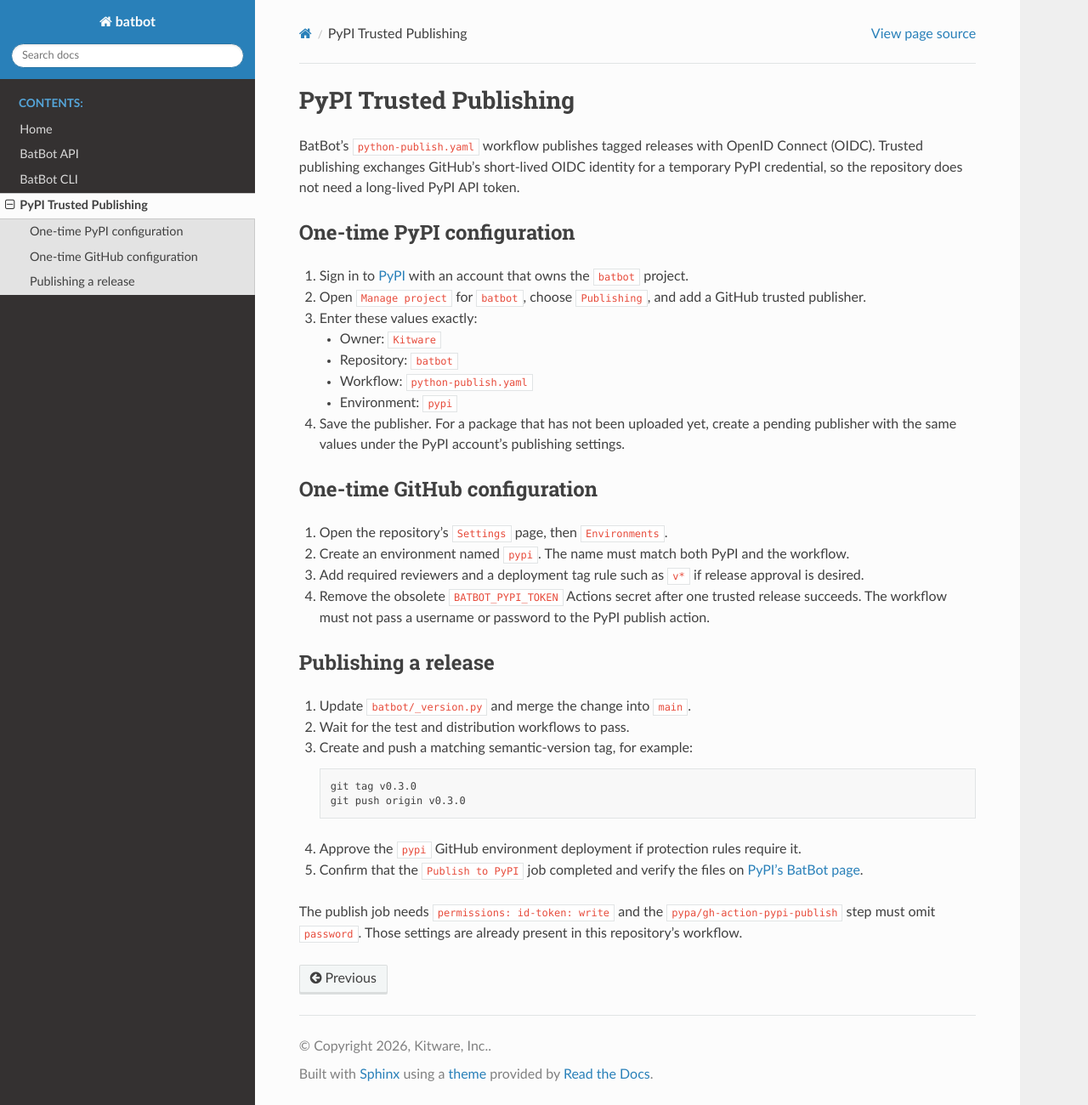
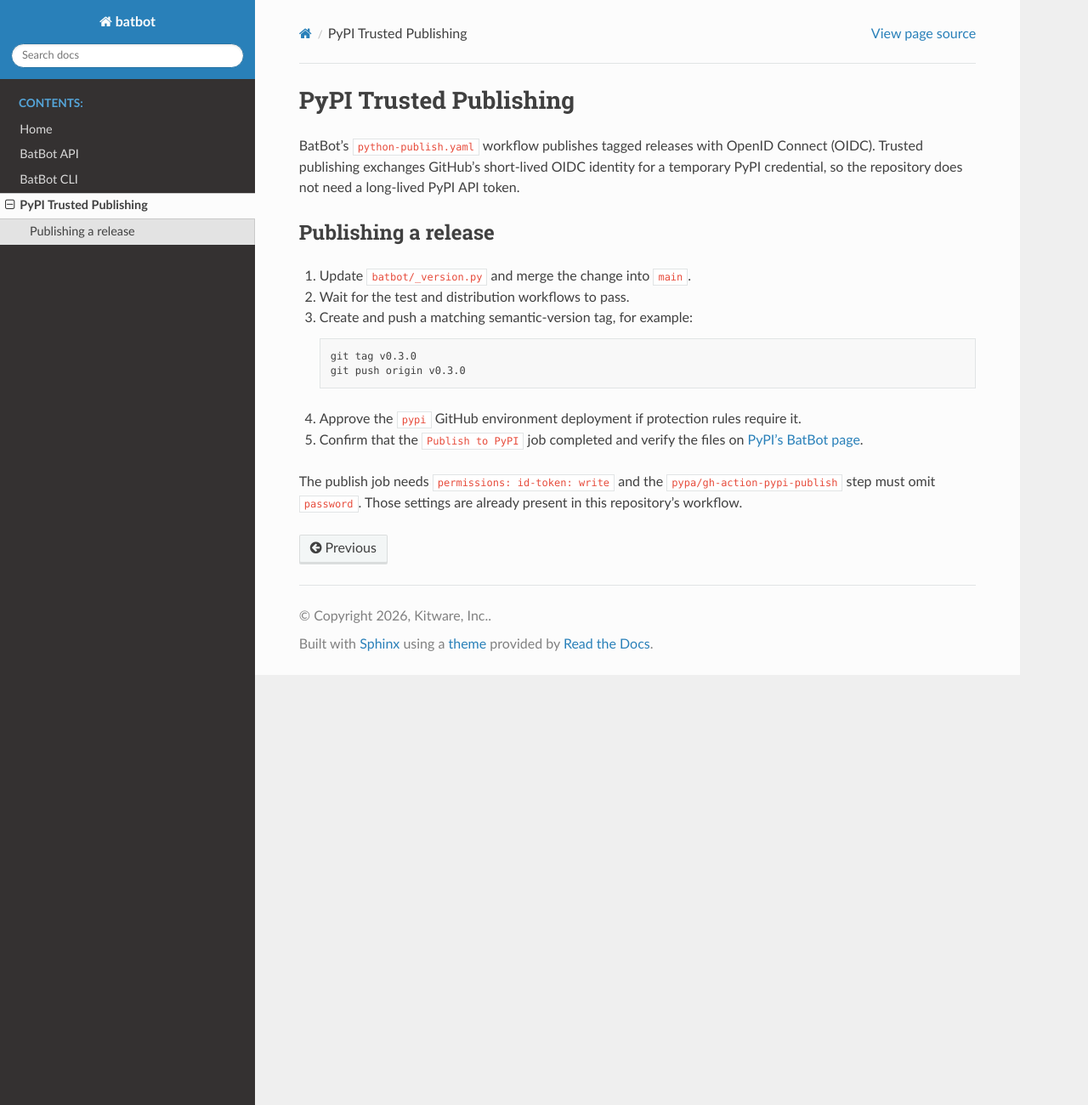
Before and after one commit to Kitware/batbot, a Sphinx documentation site: the page built from docs/publishing.rst, in a window 1280 px wide and 1300 px high. Shown: the whole window at 85% size. Built offline with Sphinx 7.4.7 and the Read the Docs theme 3.1.0, drawn with Linux system fonts in a browser that asks for light colours; formulas are drawn with MathJax 3.

Commit message:
Small formatting changes to documentation

```diff
--- a/CHANGELOG.rst
+++ b/CHANGELOG.rst
@@ -1,4 +1,3 @@
-=========
 Changelog
 =========
 
--- a/ISSUES.rst
+++ b/ISSUES.rst
@@ -1,4 +1,3 @@
-============
 Known Issues
 ============
 
--- a/docs/cli.rst
+++ b/docs/cli.rst
@@ -1,5 +1,5 @@
 BatBot CLI
-============
+==========
 
 BatBot is the machine learning interface for the Kitware BatAI project.  This page specifies
 the Command Line Interface (CLI) to interact with all of the algorithms and machine learning
@@ -11,5 +11,3 @@
 .. click:: batbot.batbot_cli:cli
    :prog: batbot
    :nested: full
-
-.. include:: environment.rst
--- a/docs/conf.py
+++ b/docs/conf.py
@@ -26,6 +26,8 @@
     'sphinx.ext.napoleon',
     'sphinx_click',
 ]
+
+suppress_warnings = ['autosectionlabel.*']
 
 intersphinx_mapping = {
     'rtd': ('https://docs.readthedocs.io/en/stable/', None),
--- a/docs/publishing.rst
+++ b/docs/publishing.rst
@@ -5,36 +5,6 @@
 OpenID Connect (OIDC). Trusted publishing exchanges GitHub's short-lived OIDC
 identity for a temporary PyPI credential, so the repository does not need a
 long-lived PyPI API token.
-
-One-time PyPI configuration
----------------------------
-
-#. Sign in to `PyPI <https://pypi.org/>`_ with an account that owns the
-   ``batbot`` project.
-#. Open ``Manage project`` for ``batbot``, choose ``Publishing``, and add a
-   GitHub trusted publisher.
-#. Enter these values exactly:
-
-   * Owner: ``Kitware``
-   * Repository: ``batbot``
-   * Workflow: ``python-publish.yaml``
-   * Environment: ``pypi``
-
-#. Save the publisher. For a package that has not been uploaded yet, create a
-   pending publisher with the same values under the PyPI account's publishing
-   settings.
-
-One-time GitHub configuration
------------------------------
-
-#. Open the repository's ``Settings`` page, then ``Environments``.
-#. Create an environment named ``pypi``. The name must match both PyPI and the
-   workflow.
-#. Add required reviewers and a deployment tag rule such as ``v*`` if release
-   approval is desired.
-#. Remove the obsolete ``BATBOT_PYPI_TOKEN`` Actions secret after one trusted
-   release succeeds. The workflow must not pass a username or password to the
-   PyPI publish action.
 
 Publishing a release
 --------------------
```
